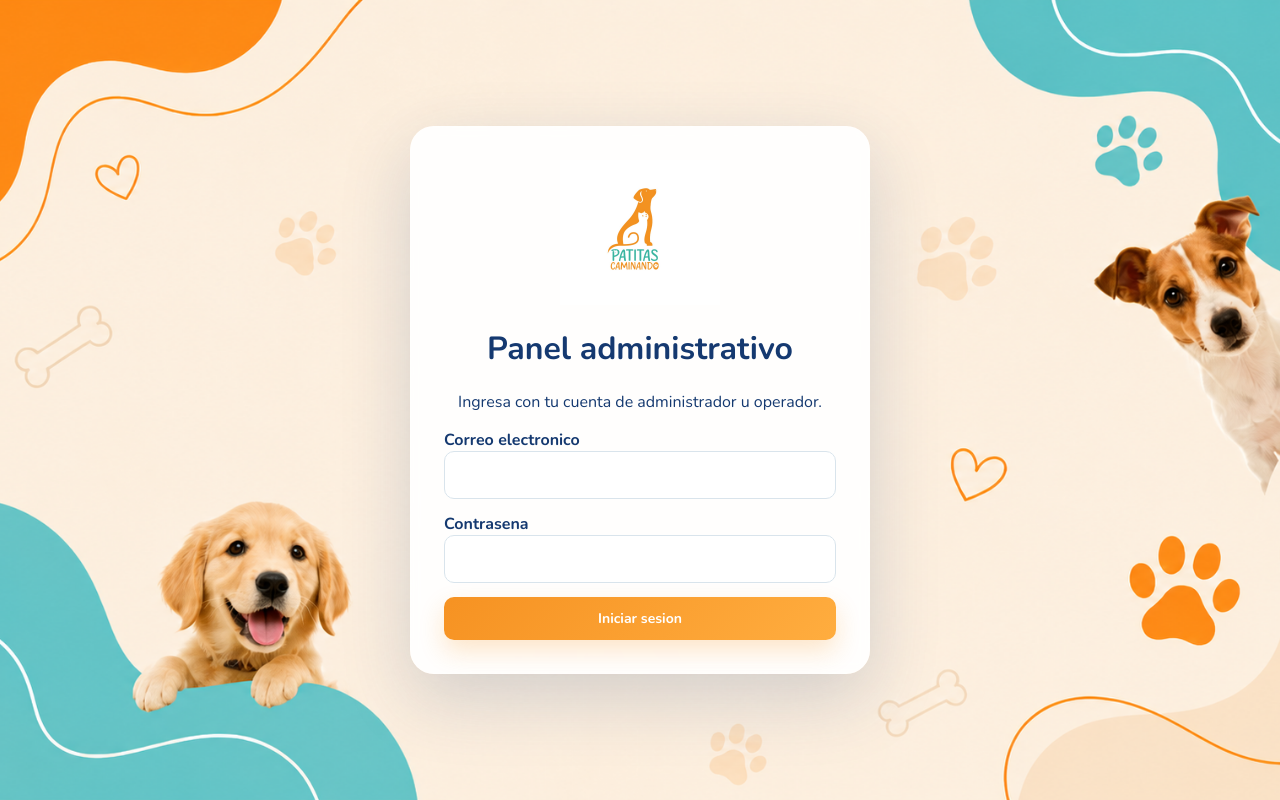
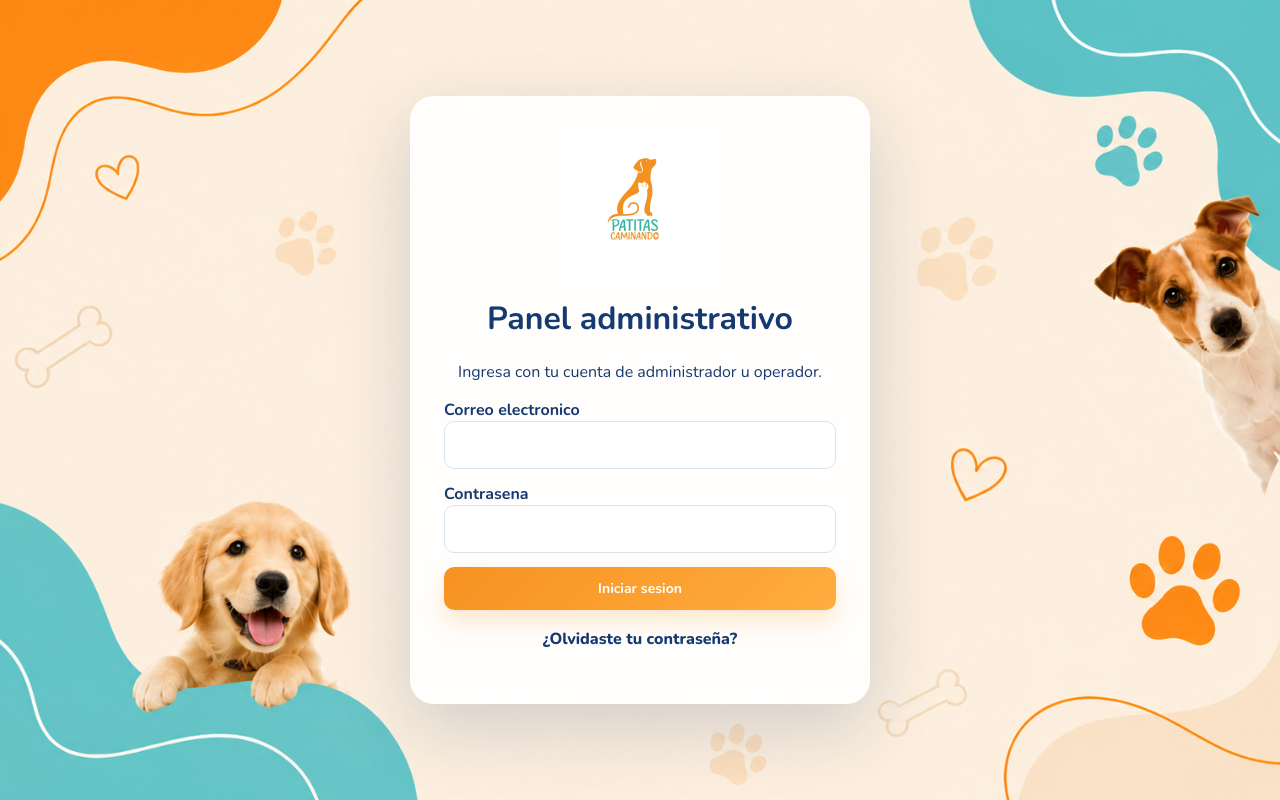
Before and after one commit to PatitasCaminando/patitascaminando-backoffice, an Angular app: page /login in a window 1280 px wide. Built offline with nearby package versions, Linux system fonts and the light colour scheme.

Commit message:
feat: agregar enlace de recuperar contrasena en el login

```diff
--- a/src/app/pages/auth/login.component.ts
+++ b/src/app/pages/auth/login.component.ts
@@ -1,12 +1,12 @@
 import { Component, signal } from '@angular/core';
 import { FormBuilder, ReactiveFormsModule, Validators } from '@angular/forms';
-import { Router } from '@angular/router';
+import { Router, RouterLink } from '@angular/router';
 import { AuthService } from '../../core/auth.service';
 
 @Component({
   selector: 'app-login',
   standalone: true,
-  imports: [ReactiveFormsModule],
+  imports: [ReactiveFormsModule, RouterLink],
   template: `
     <div class="auth-page">
       <div class="auth-card">
@@ -31,6 +31,7 @@ import { AuthService } from '../../core/auth.service';
             {{loading() ? 'Ingresando...' : 'Iniciar sesion'}}
           </button>
         </form>
+        <a routerLink="/recuperar-clave" class="back">¿Olvidaste tu contraseña?</a>
       </div>
     </div>
   `
```
